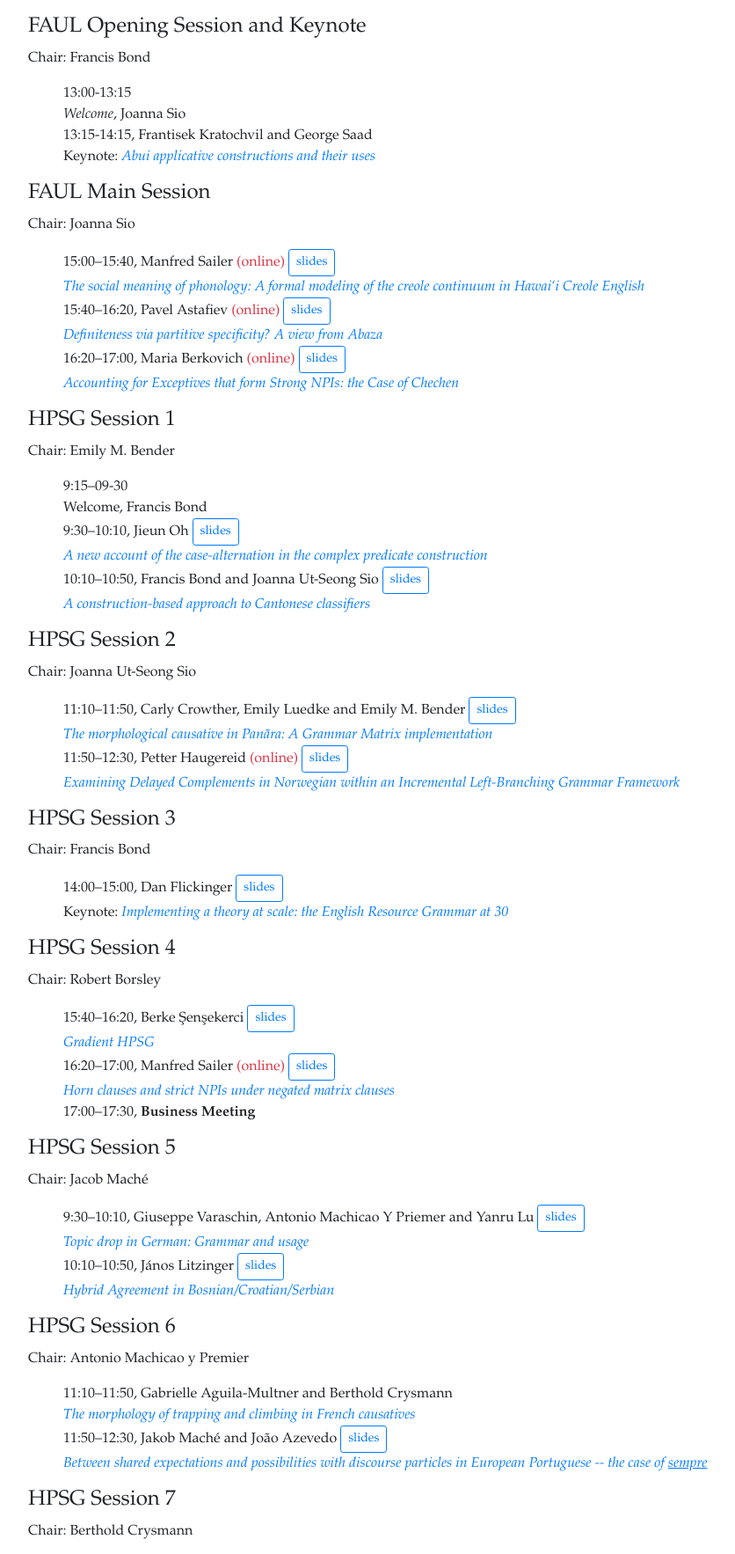
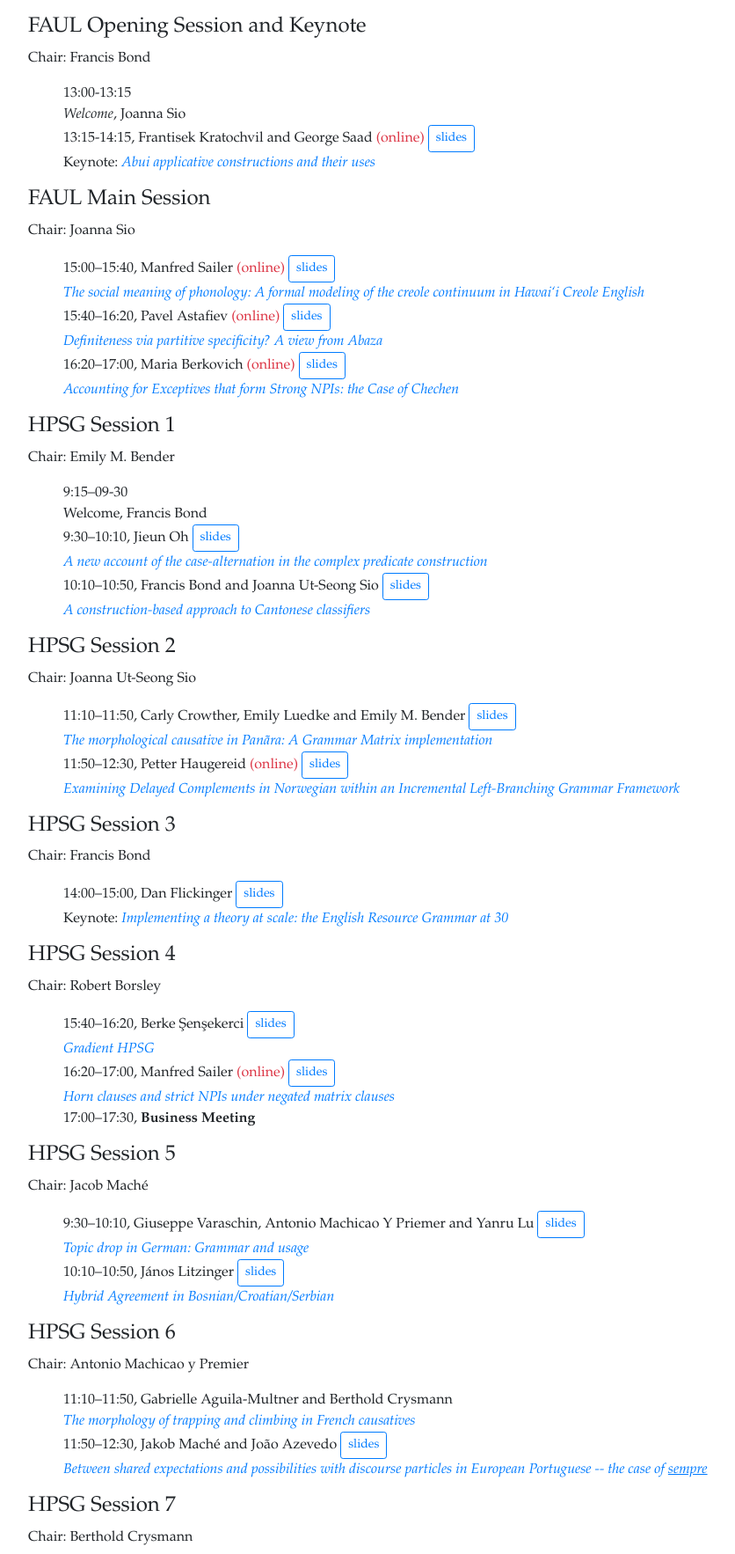
Before and after one commit to bond-lab/2024-hpsg, a Flask app: page /program.html in a window 1280 px wide. Shown: the part 1329-3095 px from the top of the page at 88% size, without its empty margins (138-974 px from the left). Run offline with Flask 3, Linux system fonts and the light colour scheme; some libraries are stand-ins or nearby versions.

Commit message:
really final slides (FAUL Key Note)

```diff
--- a/docs/program.html
+++ b/docs/program.html
@@ -185,7 +185,8 @@
 	Joanna Sio
 
       <li> <span>13:15-14:15</span>,
-	Frantisek Kratochvil and George Saad
+	Frantisek Kratochvil and George Saad   <span class='text-danger'>(online)</span>
+      <a class='btn btn-outline-primary btn-sm' href = "static/pdf/slides/Abui%20applicatives%20and%20other%20valency-increasing%20morphology.pdf">slides</a>
 	 <br> Keynote: <a class= 'talk' href="static/pdf/Abui%20applicatives%20and%20other%20valency-increasing%20morphology%20-%20Abstract.pdf">Abui applicative constructions and their uses</a>
     </ul>
 
--- a/web/templates/program.html
+++ b/web/templates/program.html
@@ -115,7 +115,8 @@
 	Joanna Sio
 
       <li> <span>13:15-14:15</span>,
-	Frantisek Kratochvil and George Saad
+	Frantisek Kratochvil and George Saad   <span class='text-danger'>(online)</span>
+      <a class='btn btn-outline-primary btn-sm' href = "{{url_for('static', filename='pdf/slides/Abui applicatives and other valency-increasing morphology.pdf') }}">slides</a>
 	 <br> Keynote: <a class= 'talk' href="{{ url_for('static', filename='pdf/Abui applicatives and other valency-increasing morphology - Abstract.pdf') }}">Abui applicative constructions and their uses</a>
     </ul>
 
```
Also changed, not shown: 2 other files.
